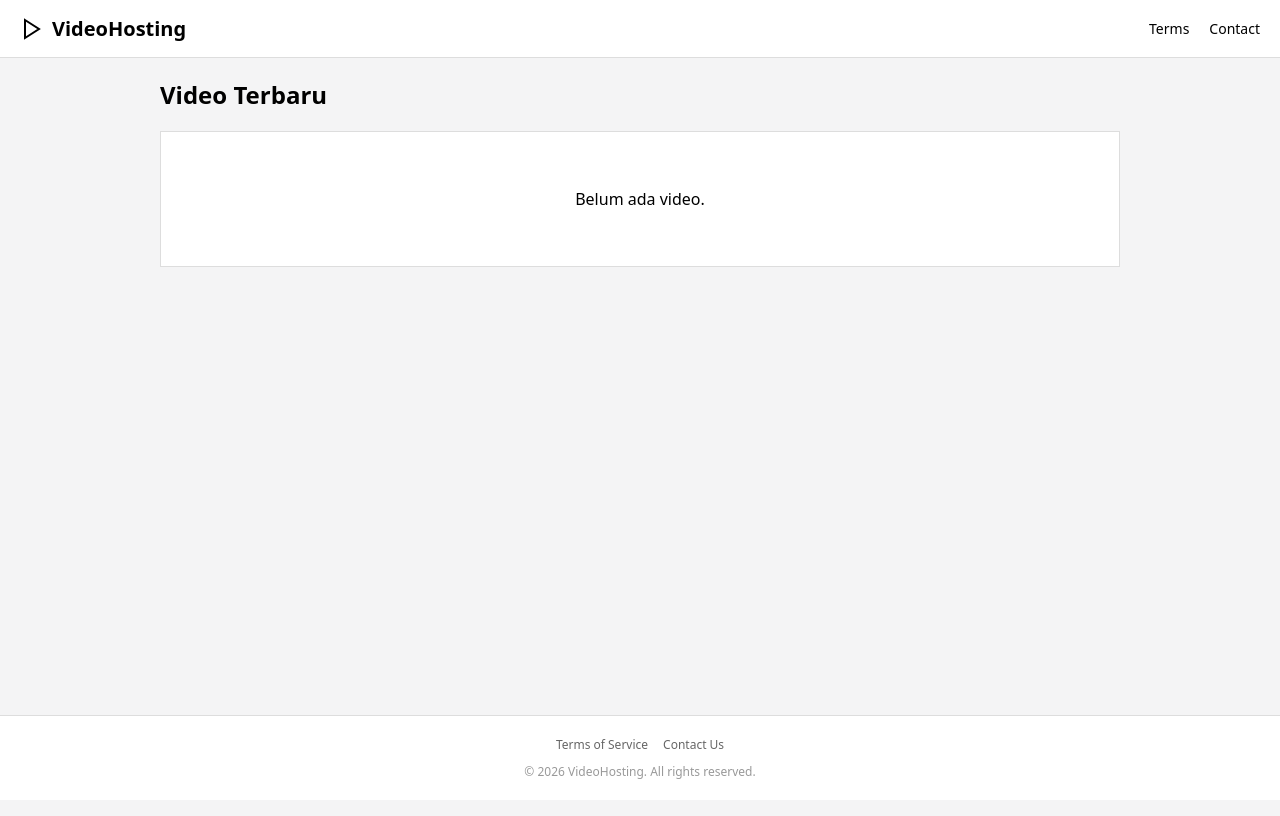
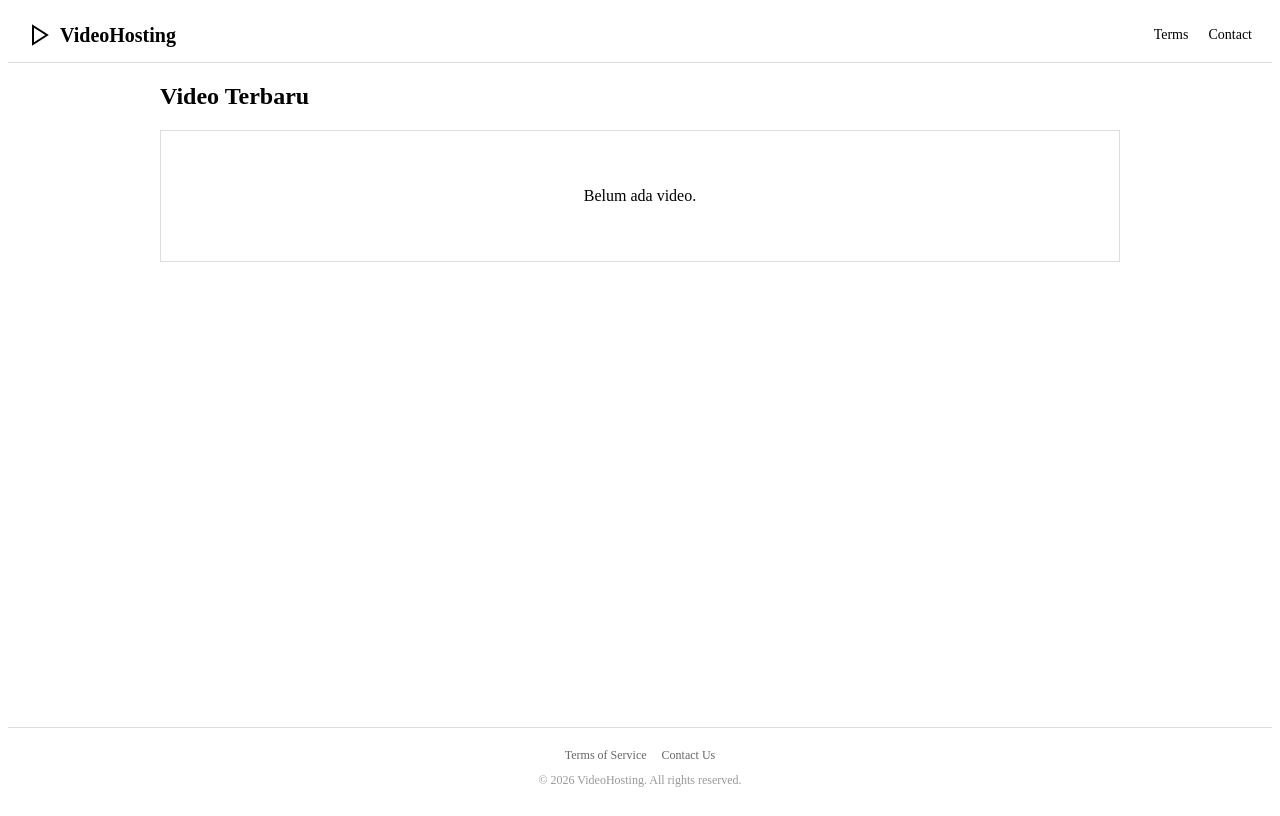
Before and after one commit to hyein89/hubstream-v1, a Next.js app: page / in a window 1280 px wide. Built offline with nearby package versions, Linux system fonts and the light colour scheme.

Commit message:
Update layout.js

```diff
--- a/app/layout.js
+++ b/app/layout.js
@@ -4,9 +4,9 @@ export const metadata = {
 
 export default function RootLayout({ children }) {
   return (
-    <html lang="id">
-      <body style={{ margin: 0, padding: 0, fontFamily: 'system-ui, sans-serif', backgroundColor: '#f4f4f5' }}>
-        {children}
+    <html lang="en">
+      <body>
+       {children}
       </body>
     </html>
   )
```
